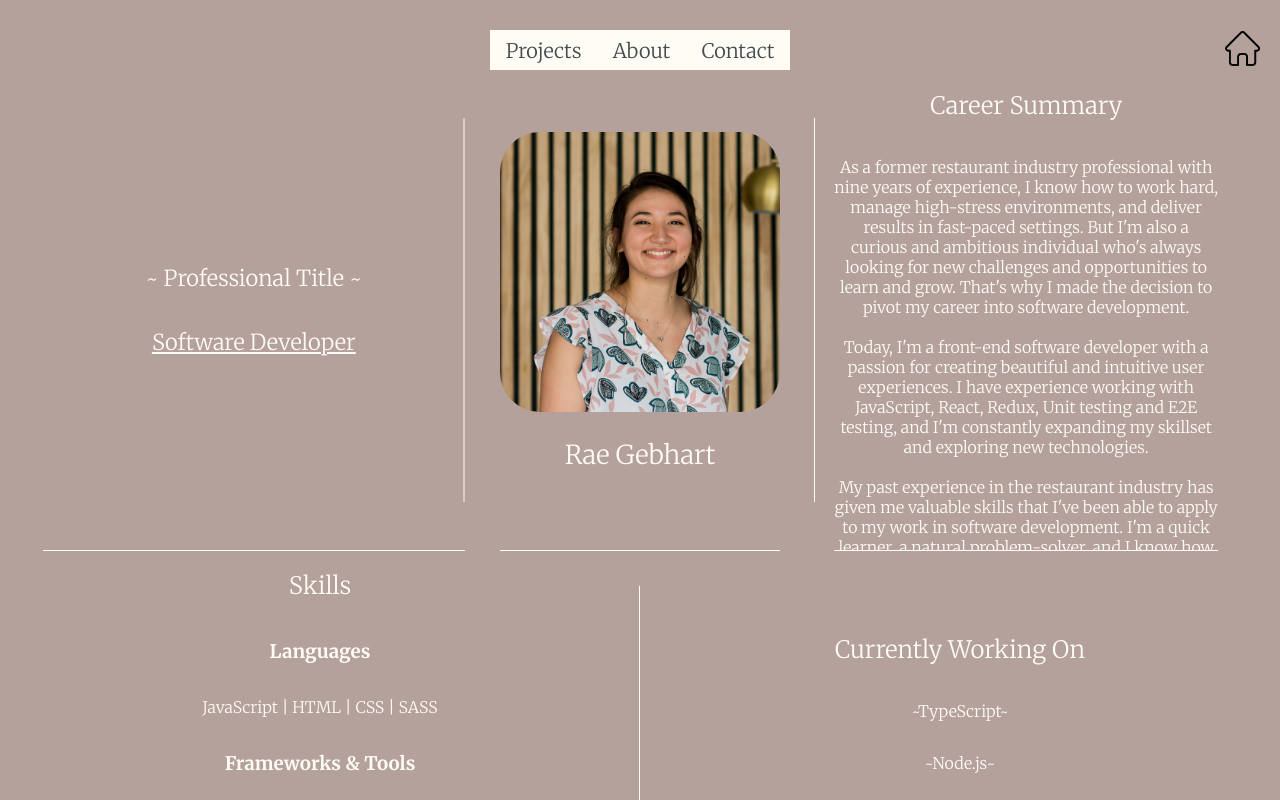
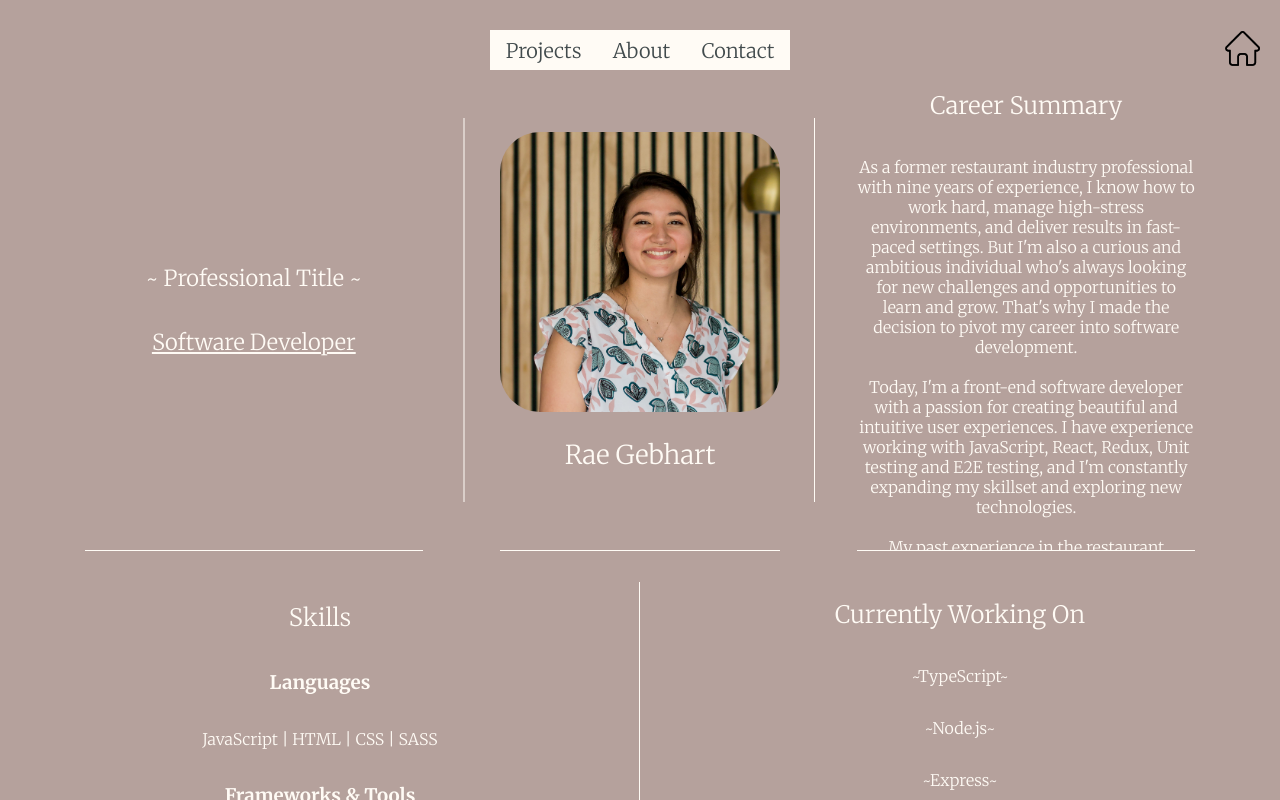
Before and after one commit to rae-107/rae-gebharts-portfolio, a React (Create React App) app: page / in a window 1280 px wide. Built offline with nearby package versions, Linux system fonts and the light colour scheme.

Commit message:
Fix skills container to be scrollable and a maintainable height

```diff
--- a/src/components/Home/Home.css
+++ b/src/components/Home/Home.css
@@ -106,8 +106,9 @@
 }
 
 .title-border-container {
-  width: 280px;
+  width: 80%;
   height: 60vh;
+  white-space: nowrap;
   border-bottom: 1px solid #FFFBF5;
   display: flex;
   flex-direction: column;
@@ -171,6 +172,7 @@
 }
 
 .skills-container {
+  height: 40vh;
   width: 80vw;
   position: relative;
   display: flex;
@@ -209,6 +211,13 @@
   justify-content: center;
   align-items: center;
   flex-direction: column;
+  overflow-y: scroll;
+  padding-bottom: 20px;
+}
+
+.skills-border-container::-webkit-scrollbar {
+  width: 0;
+  height: 0;
 }
 
 .currently-working-on-container {
@@ -249,6 +258,7 @@
   justify-content: center;
   align-items: center;
   flex-direction: column;
+  padding-bottom: 35px;
 }
 
 @media screen and (min-width: 600px) {
@@ -280,6 +290,9 @@
   .career-border-container {
     width: 65%;
   }
+  .career-summary-container::after {
+    border-right: none;
+  }
 }
 @media screen and (min-width: 900px) {
   .top-half {
@@ -298,7 +311,7 @@
     order: 1;
   }
   .title-border-container {
-    width: 80vw;
+    width: 80%;
   }
   .career-summary-container {
     order: 3;
@@ -309,7 +322,7 @@
     border: none;
   }
   .career-border-container {
-    width: 30vw;
+    width: 80%;
   }
   .bottom-half {
     display: flex;
--- a/src/components/Home/Home.js
+++ b/src/components/Home/Home.js
@@ -56,6 +56,9 @@ const Home = () => {
       <div className="bottom-half">
         <div className="skills-container">
           <div className="skills-border-container">
+            <h2></h2>
+            <h2></h2>
+            <h2></h2>
             <h2>Skills</h2>
             <h3>Languages</h3>
             <p>JavaScript | HTML | CSS | SASS </p>
--- a/src/components/Home/Home.scss
+++ b/src/components/Home/Home.scss
@@ -112,8 +112,9 @@
 }
 
 .title-border-container {
-  width: 280px;
+  width: 80%;
   height: 60vh;
+  white-space: nowrap;
   border-bottom: 1px solid $cream;
   display: flex;
   flex-direction: column;
@@ -178,13 +179,10 @@
   height: 0;
 }
 
-// .bottom-half {
-
-// }
-
 // Skills
 
 .skills-container {
+  height: 40vh;
   width: 80vw;
   position: relative;
   display: flex;
@@ -224,6 +222,13 @@
   justify-content: center;
   align-items: center;
   flex-direction: column;
+  overflow-y: scroll;
+  padding-bottom: 20px;
+}
+
+.skills-border-container::-webkit-scrollbar {
+  width: 0;
+  height: 0;
 }
 
 .currently-working-on-container {
@@ -260,11 +265,11 @@
 
 .currently-working-on-border-container {
   width: 80%;
-  // height: 500px;
   display: flex;
   justify-content: center;
   align-items: center;
   flex-direction: column;
+  padding-bottom: 35px;
 }
 
 // Media at 600px
@@ -304,6 +309,10 @@
   .career-border-container {
     width: 65%;
   }
+
+  .career-summary-container::after {
+    border-right: none;
+  }
 }
 
 // Media at 900px
@@ -330,7 +339,7 @@
   }
 
   .title-border-container {
-    width: 80vw;
+    width: 80%;
   }
 
   .career-summary-container {
@@ -344,7 +353,7 @@
   }
 
   .career-border-container {
-    width: 30vw;
+    width: 80%;
   }
 
   .bottom-half {
```
Also changed, not shown: 1 other file (tests, documents, lock files or other folders).
